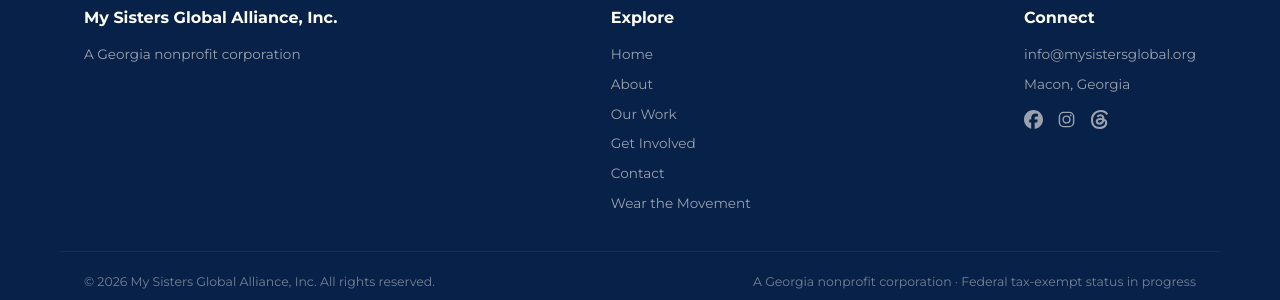
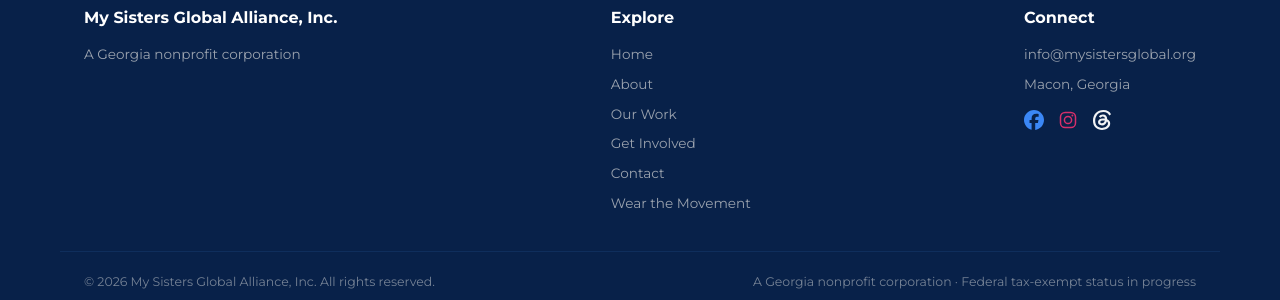
Before and after one commit to mysistersglobal/msga-landing-page, a Jekyll site: the page built from index.html, in a window 1280 px wide and 900 px high, scrolled down 3896 px. Shown: the part 576-876 px from the top of the window. Built offline with Jekyll 4.4.1, drawn with Linux system fonts in a browser that asks for light colours; some web fonts are replaced.

Commit message:
Recolor footer social icons for visibility

```diff
--- a/_includes/footer.html
+++ b/_includes/footer.html
@@ -18,14 +18,14 @@
       <p><a href="mailto:info@mysistersglobal.org">info@mysistersglobal.org</a></p>
       <p>Macon, Georgia</p>
       <div class="footer-social" style="display:flex;gap:14px;margin-top:14px;">
-        <a href="https://facebook.com/MySistersGlobal" target="_blank" rel="noopener" aria-label="MySGA on Facebook" style="display:inline-flex;">
-          <svg width="19" height="19" viewBox="0 0 24 24" fill="currentColor" aria-hidden="true" focusable="false"><path d="M9.101 23.691v-7.98H6.627v-3.667h2.474v-1.58c0-4.085 1.848-5.978 5.858-5.978.401 0 .955.042 1.468.103a8.68 8.68 0 0 1 1.141.195v3.325a8.623 8.623 0 0 0-.653-.036 26.805 26.805 0 0 0-.733-.009c-.707 0-1.259.096-1.675.309a1.686 1.686 0 0 0-.679.622c-.258.42-.374.995-.374 1.752v1.297h3.919l-.386 2.103-.287 1.564h-3.246v8.245C19.396 23.238 24 18.179 24 12.044c0-6.627-5.373-12-12-12s-12 5.373-12 12c0 5.628 3.874 10.35 9.101 11.647Z"/></svg>
+        <a href="https://facebook.com/MySistersGlobal" target="_blank" rel="noopener" aria-label="MySGA on Facebook" style="display:inline-flex;opacity:0.95;transition:opacity .2s;">
+          <svg width="20" height="20" viewBox="0 0 24 24" fill="#3E8DFF" aria-hidden="true" focusable="false"><path d="M9.101 23.691v-7.98H6.627v-3.667h2.474v-1.58c0-4.085 1.848-5.978 5.858-5.978.401 0 .955.042 1.468.103a8.68 8.68 0 0 1 1.141.195v3.325a8.623 8.623 0 0 0-.653-.036 26.805 26.805 0 0 0-.733-.009c-.707 0-1.259.096-1.675.309a1.686 1.686 0 0 0-.679.622c-.258.42-.374.995-.374 1.752v1.297h3.919l-.386 2.103-.287 1.564h-3.246v8.245C19.396 23.238 24 18.179 24 12.044c0-6.627-5.373-12-12-12s-12 5.373-12 12c0 5.628 3.874 10.35 9.101 11.647Z"/></svg>
         </a>
-        <a href="https://www.instagram.com/mysistersglobalalliance" target="_blank" rel="noopener" aria-label="MySGA on Instagram" style="display:inline-flex;">
-          <svg width="19" height="19" viewBox="0 0 24 24" fill="none" stroke="currentColor" stroke-width="1.8" aria-hidden="true" focusable="false"><rect x="3" y="3" width="18" height="18" rx="5.5"/><circle cx="12" cy="12" r="4.3"/><circle cx="17.3" cy="6.7" r="1.15" fill="currentColor" stroke="none"/></svg>
+        <a href="https://www.instagram.com/mysistersglobalalliance" target="_blank" rel="noopener" aria-label="MySGA on Instagram" style="display:inline-flex;opacity:0.95;transition:opacity .2s;">
+          <svg width="20" height="20" viewBox="0 0 24 24" fill="none" stroke="#E1306C" stroke-width="1.8" aria-hidden="true" focusable="false"><rect x="3" y="3" width="18" height="18" rx="5.5"/><circle cx="12" cy="12" r="4.3"/><circle cx="17.3" cy="6.7" r="1.15" fill="#E1306C" stroke="none"/></svg>
         </a>
-        <a href="https://www.threads.com/@mysistersglobalalliance" target="_blank" rel="noopener" aria-label="MySGA on Threads" style="display:inline-flex;">
-          <svg width="19" height="19" viewBox="0 0 24 24" fill="currentColor" aria-hidden="true" focusable="false"><path d="M18.263 11.097c-.03-3.486-1.92-5.586-5.111-5.586-2.13 0-3.922.963-4.863 2.499l2.062 1.438c.535-.843 1.272-1.543 2.628-1.543 1.528 0 2.318.85 2.544 2.431a15 15 0 0 0-2.236-.173c-4.125 0-6.068 1.867-6.068 4.336s1.943 3.99 4.804 3.99c3.139 0 5.013-2.115 5.781-4.735.798.361 1.348 1.204 1.348 2.47 0 3.387-3.907 5.232-7.22 5.232-4.885 0-8.077-3.207-8.077-8.424 0-6.392 4.223-10.487 9.9-10.487 3.808 0 5.69 1.671 6.97 3.914l2.108-1.475C21.44 2.078 18.331 0 13.663 0 6.227 0 1.168 5.277 1.168 12.934c0 7 4.953 11.066 10.856 11.066 4.878 0 9.809-2.846 9.809-7.716 0-2.545-1.46-4.231-3.569-5.187m-6.33 4.855c-1.077 0-2.026-.512-2.026-1.453 0-1.483 1.822-1.934 3.606-1.934.678 0 1.34.045 1.927.173-.422 1.927-1.671 3.215-3.508 3.214Z"/></svg>
+        <a href="https://www.threads.com/@mysistersglobalalliance" target="_blank" rel="noopener" aria-label="MySGA on Threads" style="display:inline-flex;opacity:0.95;transition:opacity .2s;">
+          <svg width="20" height="20" viewBox="0 0 24 24" fill="#FFFFFF" aria-hidden="true" focusable="false"><path d="M18.263 11.097c-.03-3.486-1.92-5.586-5.111-5.586-2.13 0-3.922.963-4.863 2.499l2.062 1.438c.535-.843 1.272-1.543 2.628-1.543 1.528 0 2.318.85 2.544 2.431a15 15 0 0 0-2.236-.173c-4.125 0-6.068 1.867-6.068 4.336s1.943 3.99 4.804 3.99c3.139 0 5.013-2.115 5.781-4.735.798.361 1.348 1.204 1.348 2.47 0 3.387-3.907 5.232-7.22 5.232-4.885 0-8.077-3.207-8.077-8.424 0-6.392 4.223-10.487 9.9-10.487 3.808 0 5.69 1.671 6.97 3.914l2.108-1.475C21.44 2.078 18.331 0 13.663 0 6.227 0 1.168 5.277 1.168 12.934c0 7 4.953 11.066 10.856 11.066 4.878 0 9.809-2.846 9.809-7.716 0-2.545-1.46-4.231-3.569-5.187m-6.33 4.855c-1.077 0-2.026-.512-2.026-1.453 0-1.483 1.822-1.934 3.606-1.934.678 0 1.34.045 1.927.173-.422 1.927-1.671 3.215-3.508 3.214Z"/></svg>
         </a>
       </div>
     </div>
```
